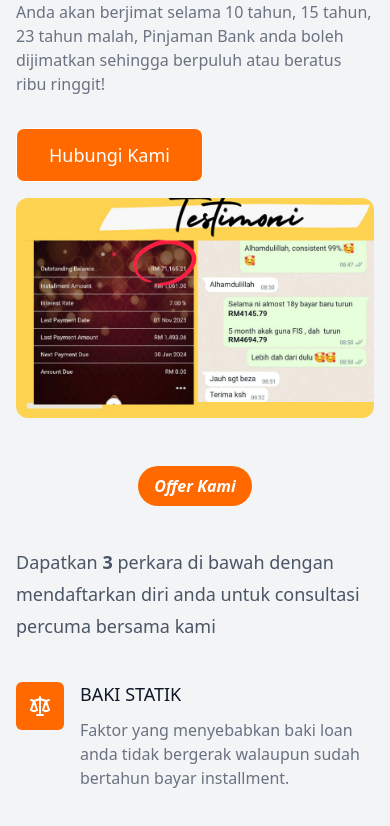
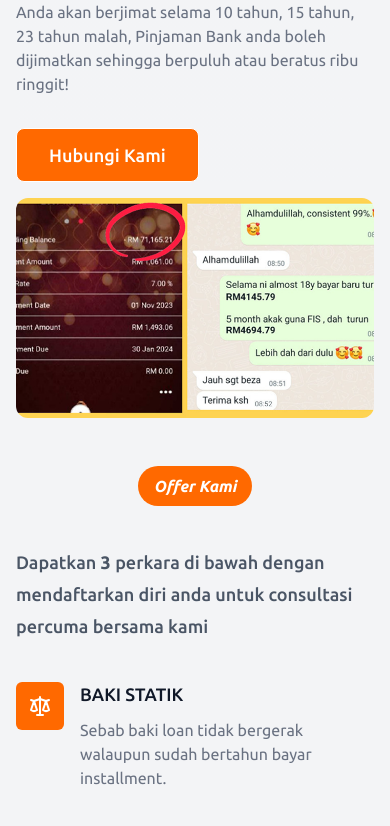
Before and after one commit to FWMtandc/house-loan-shortener, a website: page docs/index.html in a window 390 px wide. Shown: the part 372-1198 px from the top of the page. Drawn offline with Linux system fonts and the light colour scheme.

Commit message:
nav fixed position, hero img update & footer bg change

```diff
--- a/docs/index.html
+++ b/docs/index.html
@@ -18,13 +18,8 @@
             .then(reg => console.log("Service Worker registered:", reg))
             .catch(err => console.error("Service Worker registration failed:", err));
         }
-    </script>
-</head>
-<body class="bg-gray-100">
-    <nav class="bg-gray-100 shadow-sm">
-        <!-- nav responsive function -->
-        <script>
-            document.addEventListener('DOMContentLoaded', function() {
+        // nav responsive function
+        document.addEventListener('DOMContentLoaded', function() {
                 const mobileMenuButton = document.querySelector('[aria-controls="mobile-menu"]');
                 const mobileMenu = document.getElementById('mobile-menu');
 
@@ -36,7 +31,10 @@
                     });
                 }
             });
-        </script>
+    </script>
+</head>
+<body class="bg-gray-100 font-ubuntu">
+    <nav class="bg-gray-100 shadow-sm fixed w-full z-30 top-0">
         <!-- desktop nav -->
         <div class="max-w-7xl mx-auto px-4 sm:px-6">
             <div class="flex justify-between h-16">
@@ -128,9 +126,9 @@
     </nav>
 
     <!-- hero container -->
-    <div id="hero" class="bg-gray-100 relative max-w-7xl mx-auto px-4 sm:px-6">
+    <div id="hero" class="bg-gray-100 relative max-w-7xl mx-auto px-4 sm:px-6 mt-20">
         <div class="bg-gray-100">
-            <div class=" bg-gradient-to-r from-gray-100 from-82% to-transparent relative z-10 lg:max-w-2xl">
+            <div class="bg-gradient-to-r from-gray-100 from-82% to-transparent relative lg:max-w-2xl z-20">
                 <div class="mt-4 sm:text-center lg:text-left">  <!--spaces between this 2 container-->
                     <div class="flex items-center mr-8">
                         <div class="bg-primary p-1  px-4 rounded-r-full mt-6">
@@ -177,10 +175,15 @@
             <img src="https://placehold.co/600x600" alt="hero image" class="object-cover w-full h-56 sm:h-72 md:h-96 lg:h-full rounded-lg shadow-lg">
         </div> -->
         <!-- hero img option 2 -->
-        <div class="lg:absolute lg:inset-y-1 lg:right-6 lg:w-2/3">
-            <!-- <img class="h-55 w-full object-cover sm:h-72 md:h-96 lg:w-full lg:h-full rounded-xl lg:rounded-2xl " src="assets/img/hero-img-rev2.png" alt="" /> -->
-            <img class="h-55 w-full object-cover sm:h-72 md:h-96 lg:w-full lg:h-full rounded-xl lg:rounded-2xl " src="assets/img/testimoniv2.png" alt="" />
-            <!-- House with money stack -->
+        <div class="hidden lg:block lg:absolute lg:inset-y-1 lg:right-6 lg:w-2/3">
+            <img class="h-55 w-full object-cover sm:h-72 md:h-96 lg:w-full lg:h-full rounded-xl lg:rounded-2xl"
+                src="assets/img/testimoniv2.png"
+                alt="" />
+        </div>
+        <div class="block lg:hidden lg:absolute lg:inset-y-1 lg:right-6 lg:w-2/3">
+            <img class="h-55 w-full object-cover sm:h-72 md:h-96 lg:w-full lg:h-full rounded-xl lg:rounded-2xl"
+                src="assets/img/testimoniv4.png"
+                alt="" />
         </div>
     </div>
 
@@ -227,7 +230,8 @@
                             BAKI STATIK
                         </p>
                         <p class="text-base text-gray-500">
-                            Faktor yang menyebabkan baki loan anda tidak bergerak walaupun sudah bertahun bayar installment.
+                            <!-- Faktor yang menyebabkan baki loan anda tidak bergerak walaupun sudah bertahun bayar installment. -->
+                            Sebab baki loan tidak bergerak walaupun sudah bertahun bayar installment.
                         </p>
                     </div>
                 </div>
@@ -372,7 +376,8 @@
                 </p> -->
             </div>
             <div class="mx-8 lg:mx-16">
-                <div class="grid grid-cols-3 md:grid-cols-8 gap-y-4 lg:gap mb-2 md:mb-6">
+                <!-- <div class="grid grid-cols-3 md:grid-cols-8 gap-y-4 lg:gap mb-2 md:mb-6"> -->
+                <div class="grid grid-cols-4 lg:grid-cols-8 gap-y-4 lg:gap mb-2 md:mb-6">
                         <div class="flex items-center justify-center ">
                             <img src="assets/img/banks/uob-logo.png" alt="UOB" class="rounded-lg shadow-lg h-[64px] w-[64px]">
                         </div>
@@ -566,7 +571,7 @@
         </div>
     </div>
 
-    <footer class="bg-neutral-800">
+    <footer class="bg-gray-900">
         <!-- px-4 sm:px-6 -->
         <div class="max-w-7xl mx-auto px-4 sm:px-6 py-12 lg:py-16">
             <div class="xl:grid xl:grid-cols-3 xl:gap-8">
--- a/docs/input.css
+++ b/docs/input.css
@@ -1,6 +1,8 @@
+@import url('https://fonts.googleapis.com/css2?family=Ubuntu:ital,wght@0,300;0,400;0,500;0,700;1,300;1,400;1,500;1,700&display=swap');
 @import "tailwindcss";
 
 @theme {
+    --font-ubuntu: Ubuntu, "sans-serif";
     --color-primary: #FF6900;
     --animate-slide: slide 100s linear infinite;
     @keyframes slide {
```
Also changed, not shown: docs/assets/img/testimoniv3.png (added), docs/assets/img/testimoniv4.png (added), docs/output.css.
